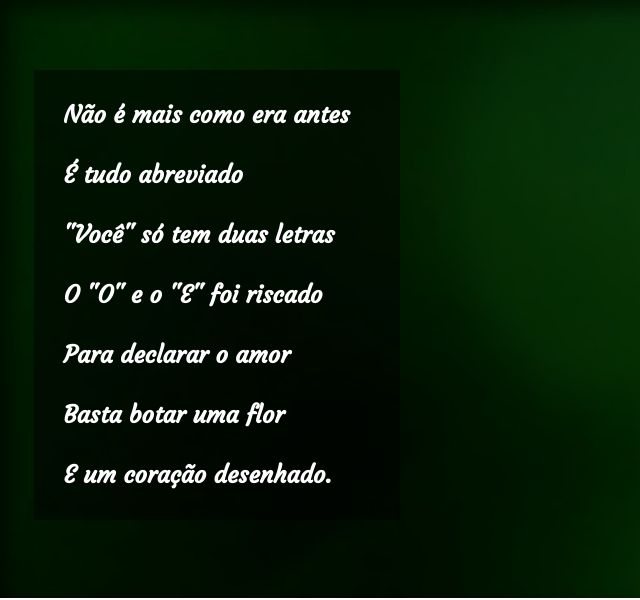
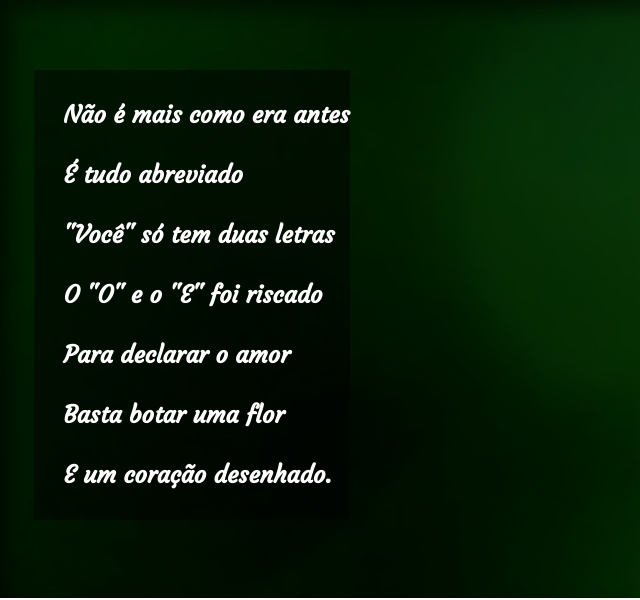
Before and after one commit to brncoimbra/projeto-cordel, a plain HTML site: page index.html in a window 1280 px wide. Shown: the part 802-1402 px from the top of the page, 0-640 px from the left. Drawn offline with Linux system fonts and the light colour scheme.

Commit message:
att css projeto cordel

```diff
--- a/style.css
+++ b/style.css
@@ -37,7 +37,7 @@ a.link {
 }
 
 main > section {
-    width:100%;
+    max-width:100%;
     height: 600px;
 }
 
@@ -56,7 +56,7 @@ p.texto-imagem {
     font-weight: bold;
     font-size: 1.5em;
     text-align: justify;
-    width: 14em;
+    max-width: 14em;
     background-color: rgba(0, 0, 0, 0.473);
     position: absolute;
     top: 3em;
```
